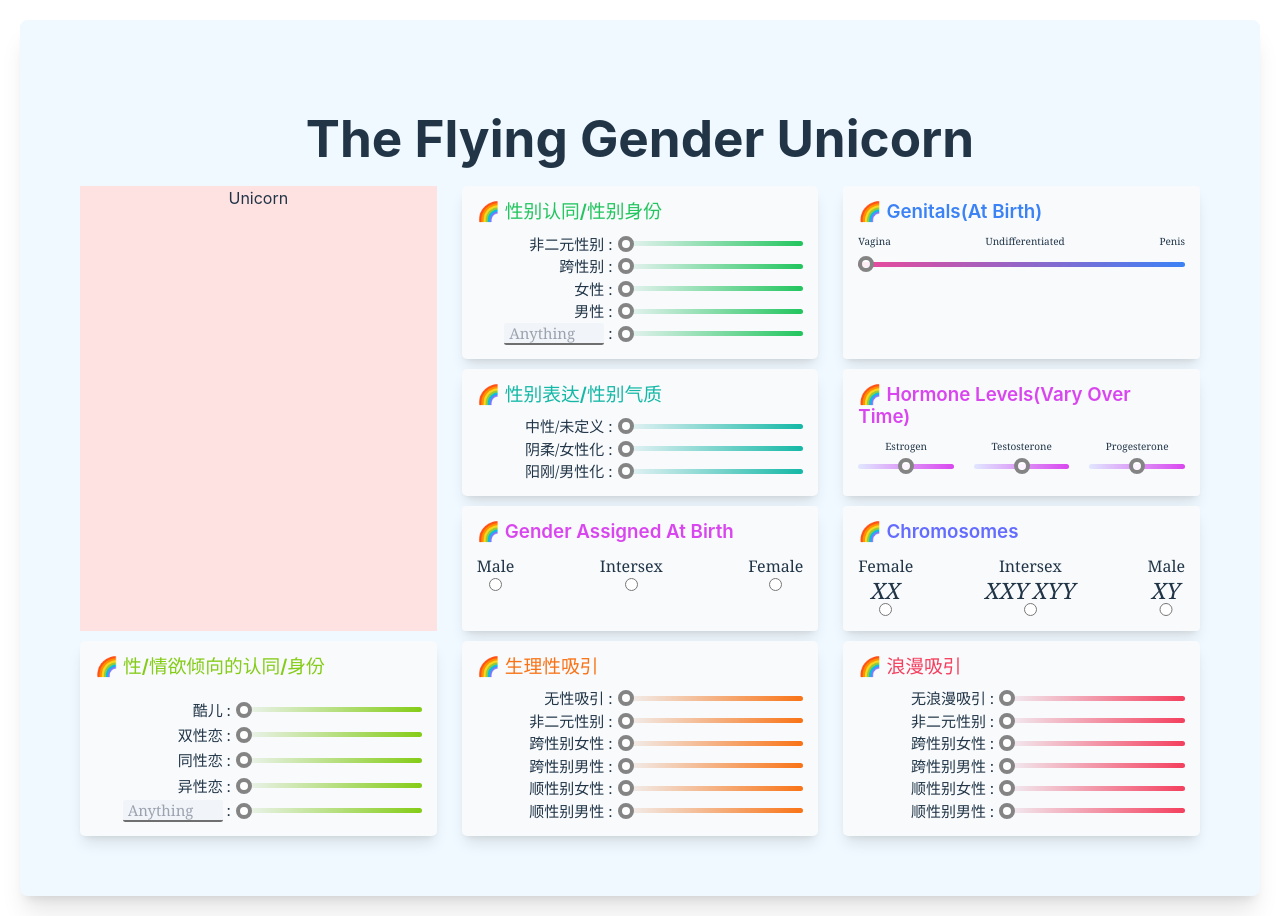
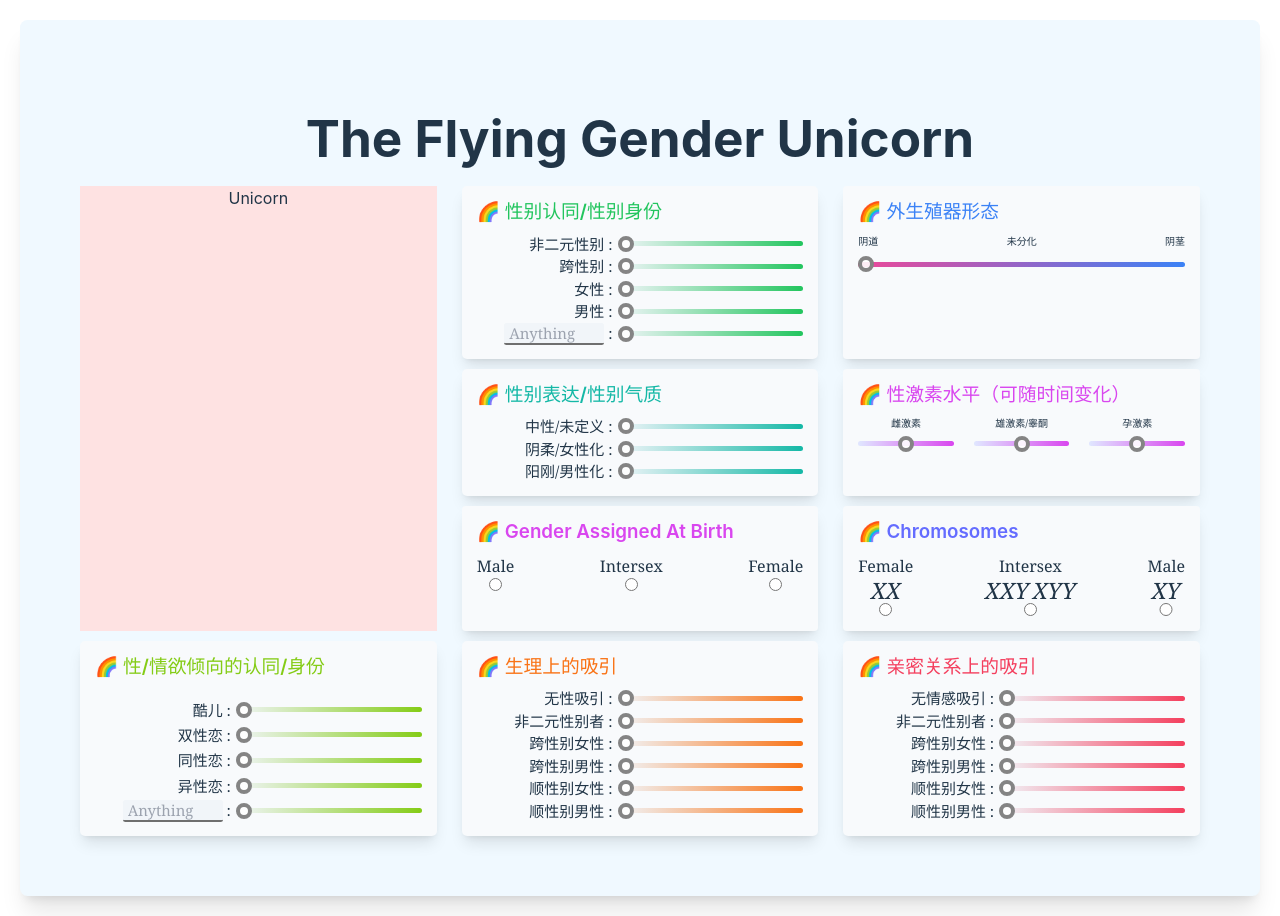
Before and after one commit to WuMianzhi/my-unique-gender, a Vue app: page / in a window 1280 px wide. Built offline with nearby package versions, Linux system fonts and the light colour scheme.

Commit message:
Translation 2

```diff
--- a/src/components/Genitals.vue
+++ b/src/components/Genitals.vue
@@ -5,14 +5,14 @@
               sm:bg-white sm:p-12 sm:rounded-md sm:shadow-md
               lg:bg-slate-50 lg:p-6 lg:shadow-lg">
     <h2 class="text-3xl text-center lg:text-left mb-4">
-      <a href="#" :class="['font-semibold', `text-blue-500`]"> &#x1F308 Genitals(At Birth)
+      <a href="#" :class="['font-semibold', `text-blue-500`]"> &#x1F308 外生殖器形态
       </a>
     </h2>
     <div>
       <div class="flex justify-between font-serif lg:text-base">
-        <span>Vagina</span>
-        <span>Undifferentiated</span>
-        <span>Penis</span>
+        <span>阴道</span>
+        <span>未分化</span>
+        <span>阴茎</span>
       </div>
       <input type="range" min="0" max="100" value="0" :class="[
         'w-full',
--- a/src/components/HormoneLevels.vue
+++ b/src/components/HormoneLevels.vue
@@ -4,7 +4,7 @@
               sm:bg-white sm:p-12 sm:rounded-md sm:shadow-md
               lg:bg-slate-50 lg:p-6 lg:shadow-lg">
     <h2 class="text-3xl text-center lg:text-left mb-4">
-      <a href="#" :class="['font-semibold', `text-fuchsia-500`]"> &#x1F308 Hormone Levels(Vary Over Time)
+      <a href="#" :class="['font-semibold', `text-fuchsia-500`]"> &#x1F308 性激素水平（可随时间变化）
       </a>
     </h2>
     <div class="flex justify-between font-serif gap-8 ">
@@ -24,7 +24,7 @@
 </template>
 
 <script setup lang="ts">
-const hormones = ['Estrogen', 'Testosterone', 'Progesterone']
+const hormones = ['雌激素', '雄激素/睾酮', '孕激素']
 </script>
 
 <style lang="scss" scoped></style>
--- a/src/pages/TheFlyingGenderUnicorn.vue
+++ b/src/pages/TheFlyingGenderUnicorn.vue
@@ -69,10 +69,10 @@ const sexualIdentity = {
 };
 
 const physicallyAttractedTo = {
-  title: "生理性吸引",
+  title: "生理上的吸引",
   category: [
     "无性吸引",
-    "非二元性别",
+    "非二元性别者",
     "跨性别女性",
     "跨性别男性",
     "顺性别女性",
@@ -82,10 +82,10 @@ const physicallyAttractedTo = {
 };
 
 const emotionallyAttractedTo = {
-  title: "浪漫吸引",
+  title: "亲密关系上的吸引",
   category: [
-    "无浪漫吸引",
-    "非二元性别",
+    "无情感吸引",
+    "非二元性别者",
     "跨性别女性",
     "跨性别男性",
     "顺性别女性",
```
